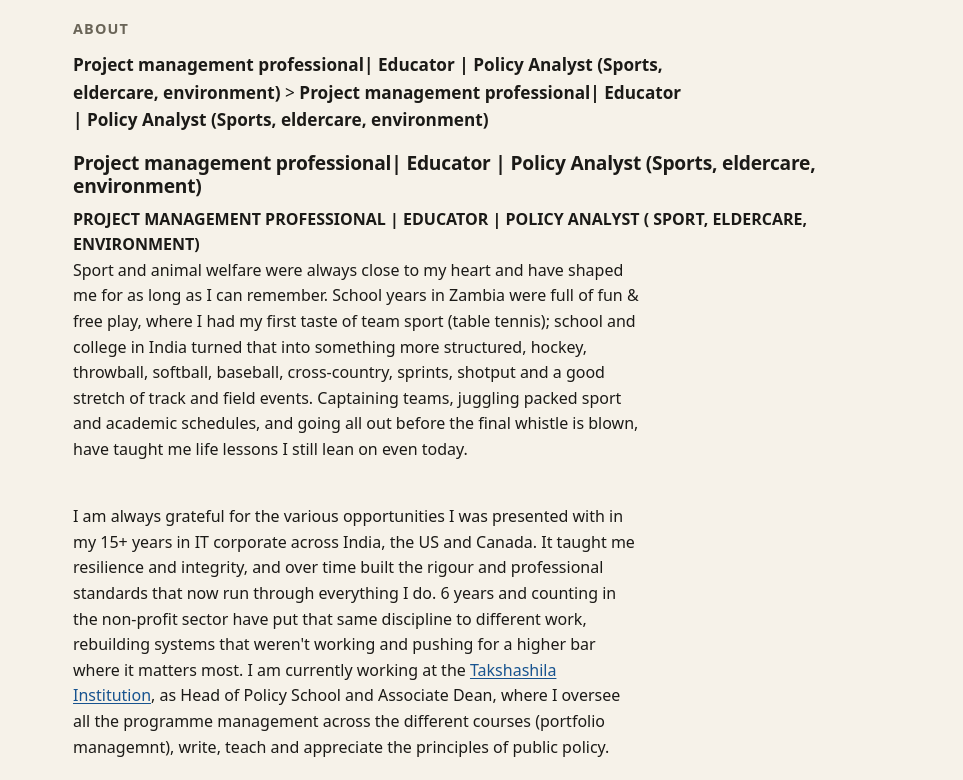
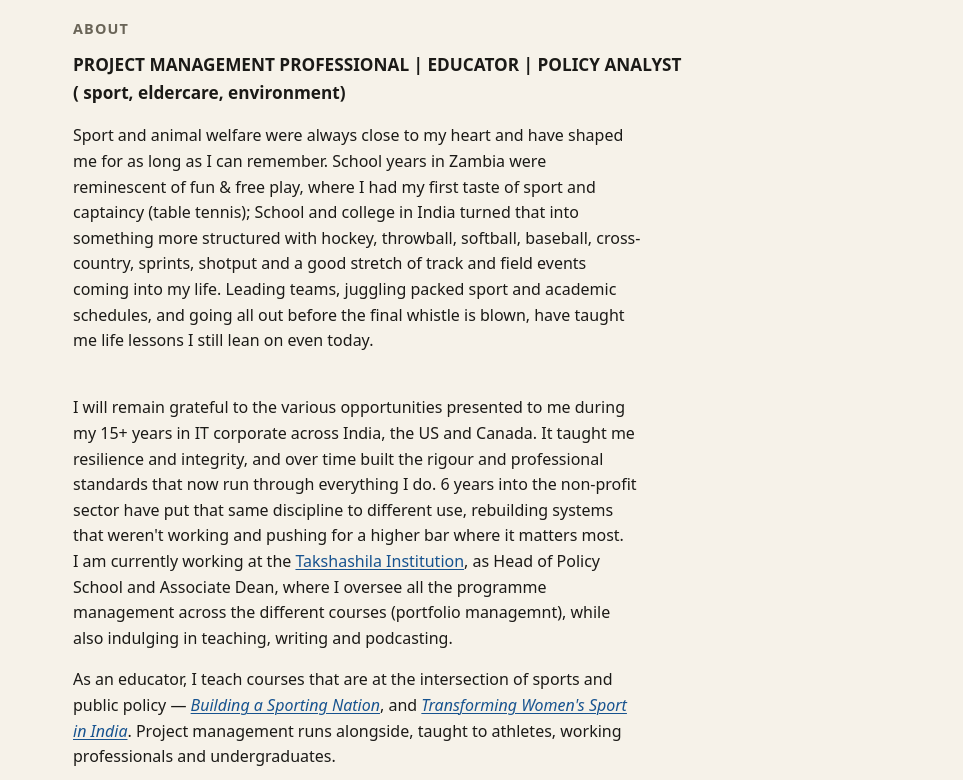
Before and after one commit to malathirenati/malathirenati.github.io, an Eleventy site: page src/index.njk in a window 1280 px wide. Shown: the part 500-1280 px from the top of the page, 317-1280 px from the left. Built offline with nearby package versions, Linux system fonts and the light colour scheme; Eleventy itself is replaced by a stand-in of ours; files that its build step writes are made by us from their sources.

Commit message:
Update About section for clarity and consistency
Refined text for clarity and consistency in the About section, including updates to job titles and descriptions.

```diff
--- a/src/index.njk
+++ b/src/index.njk
@@ -39,24 +39,21 @@ banner: true
       <section aria-labelledby="about-heading">
         <h2 id="about-heading">About</h2>
         <p>
-         <b>Project management professional| Educator | Policy Analyst (Sports, eldercare, environment)</b>
 
-         >   <b>Project management professional| Educator | Policy Analyst (Sports, eldercare, environment)</b>
-
-           <h3 id="keywords"><b>Project management professional| Educator | Policy Analyst (Sports, eldercare, environment)</b></h3>
-
-            <b>PROJECT MANAGEMENT PROFESSIONAL | EDUCATOR | POLICY ANALYST ( SPORT, ELDERCARE, ENVIRONMENT)</b>
+            <b>PROJECT MANAGEMENT PROFESSIONAL | EDUCATOR | POLICY ANALYST ( sport, eldercare, environment)</b>
          <p>
-         Sport and animal welfare were always close to my heart and have shaped me for as long as I can remember. School years in Zambia were full of fun & free play, where I had my first taste of team sport (table tennis); school and college in India turned that into something more structured, hockey, throwball, softball, baseball, cross-country, sprints, shotput and a good stretch of track and field events. Captaining teams, juggling packed sport and academic schedules, and going all out before the final whistle is blown, have taught me life lessons I still lean on even today.
+         Sport and animal welfare were always close to my heart and have shaped me for as long as I can remember. School years in Zambia were reminescent of fun & free play, where I had my first taste of sport and captaincy (table tennis); School and college in India turned that into something more structured with hockey, throwball, softball, baseball, cross-country, sprints, shotput and a good stretch of track and field events coming into my life.
+         Leading teams, juggling packed sport and academic schedules, and going all out before the final whistle is blown, have taught me life lessons I still lean on even today.
          </p> <br>
          <p>
-         I am always grateful for the various opportunities I was presented with in my 15+ years in IT corporate across India, the US and Canada. It taught me resilience and integrity, and over time built the rigour and professional standards that now run through everything I do. 6 years and counting in the non-profit sector have put that same discipline to different work, rebuilding systems that weren't working and pushing for a higher bar where it matters most.
-          I am currently working at the <a href="https://takshashila.org.in/" rel="noopener">Takshashila Institution</a>,
-          as Head of Policy School and Associate Dean, where I oversee all the programme management across the different courses (portfolio managemnt), write, teach and appreciate the principles of public policy.
+         I will remain grateful to the various opportunities presented to me during my 15+ years in IT corporate across India, the US and Canada. It taught me resilience and integrity, and over time built the rigour and professional standards that now run through everything I do. 6 years into the non-profit sector have put that same discipline to different use, rebuilding systems that weren't working and pushing for a higher bar where it matters most.
+
+         <br> I am currently working at the <a href="https://takshashila.org.in/" rel="noopener">Takshashila Institution</a>,
+          as Head of Policy School and Associate Dean, where I oversee all the programme management across the different courses (portfolio managemnt), while also indulging in teaching, writing and podcasting.
           </p>
         </p>
         <p>
-          As an educator, I teach courses that are at the intersection of sport and public policy —
+          As an educator, I teach courses that are at the intersection of sports and public policy —
           <em><a href="https://opentakshashila.net/spaces/24289612/page" target="_blank" rel="noopener">Building a
           Sporting Nation</a></em>, and
           <em><a href="https://opentakshashila.net/spaces/21867601/page" target="_blank" rel="noopener">Transforming
@@ -69,7 +66,7 @@ banner: true
           and podcasts on <em>All Things Policy</em>.
         </p>
         <p>
-          Sport taught me life skills no course could imbibe! #priceless
+          SPORT HAS TAUGHT ME LIFE SKILLS THAT NO COURSE CAN EVER IMBIBE! #priceless
         </p>
       </section>
 
```
